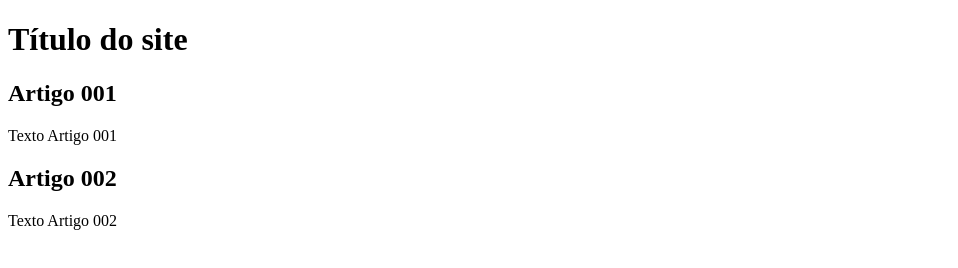
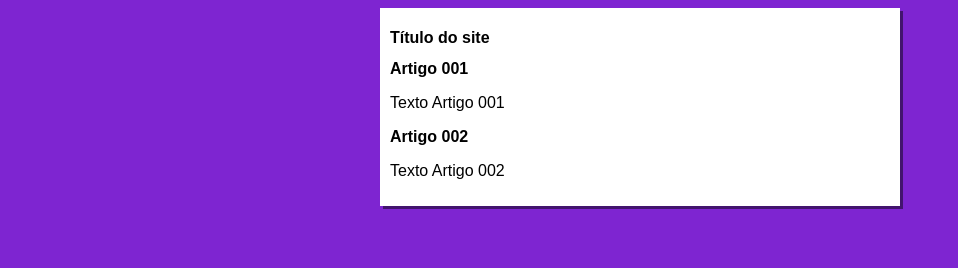
Before and after one commit to aabuabara/projeto-site, a plain HTML site: page index.html in a window 1280 px wide. Shown: the whole page, without its empty margins (0-958 px from the left). Drawn offline with Linux system fonts and the light colour scheme.

Commit message:
iniciei design

```diff
--- /dev/null
+++ b/estilos/style.css
@@ -0,0 +1,17 @@
+* {
+    font-family: Arial, Helvetica, sans-serif;
+    font-size: 16px;
+
+}
+
+body {
+    background-color: rgb(126, 37, 209);
+}
+
+main {
+    background-color: white;
+    width: 500px;
+    margin: auto;
+    padding: 10px;
+    box-shadow: 3px 3px rgba(0, 0, 0, 0.473);
+}
--- a/index.html
+++ b/index.html
@@ -3,6 +3,7 @@
 <head>
     <meta charset="UTF-8">
     <meta name="viewport" content="width=device-width, initial-scale=1.0">
+    <link rel="stylesheet" href="estilos/style.css">
     <title>Título do site</title>
 </head>
 <body>
```
